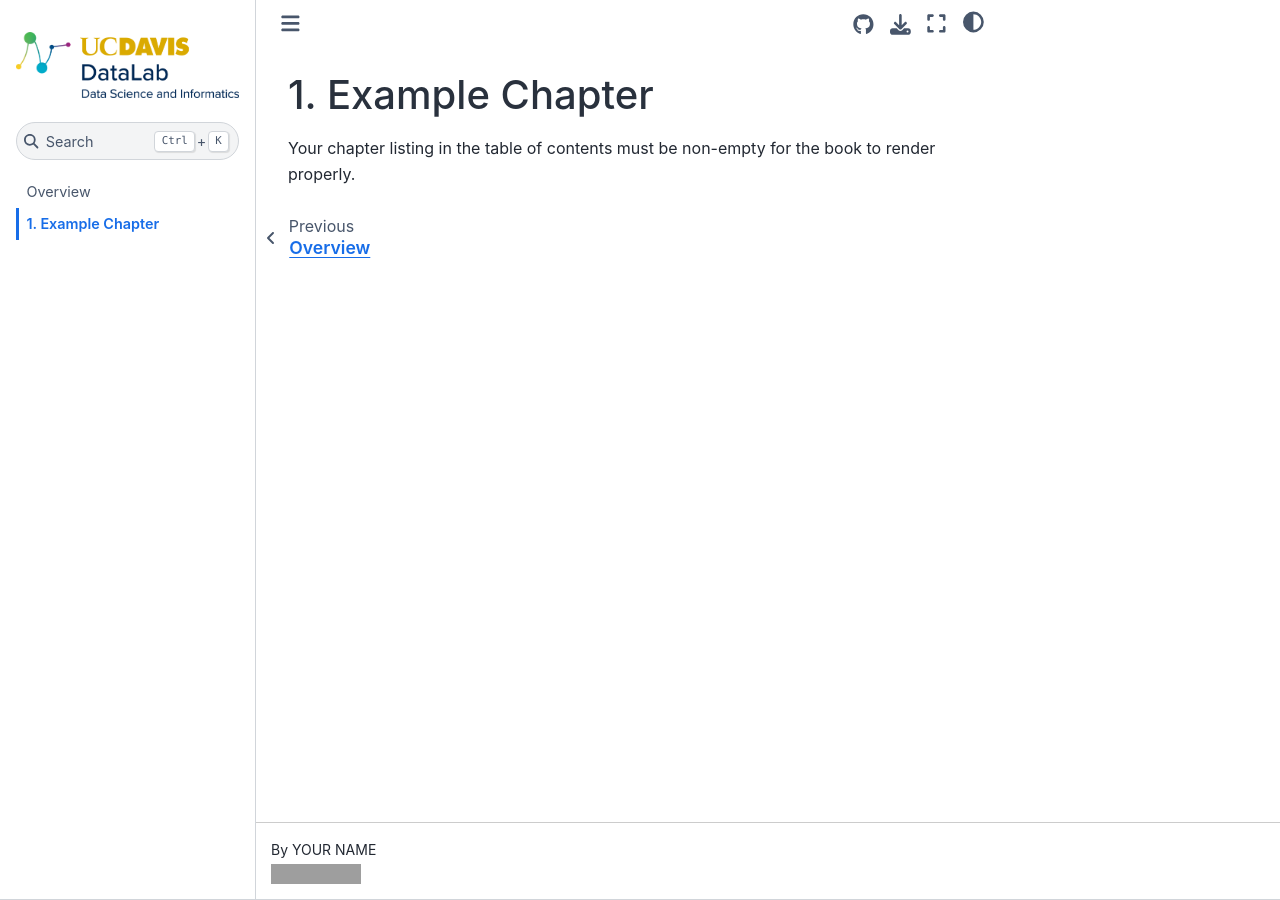
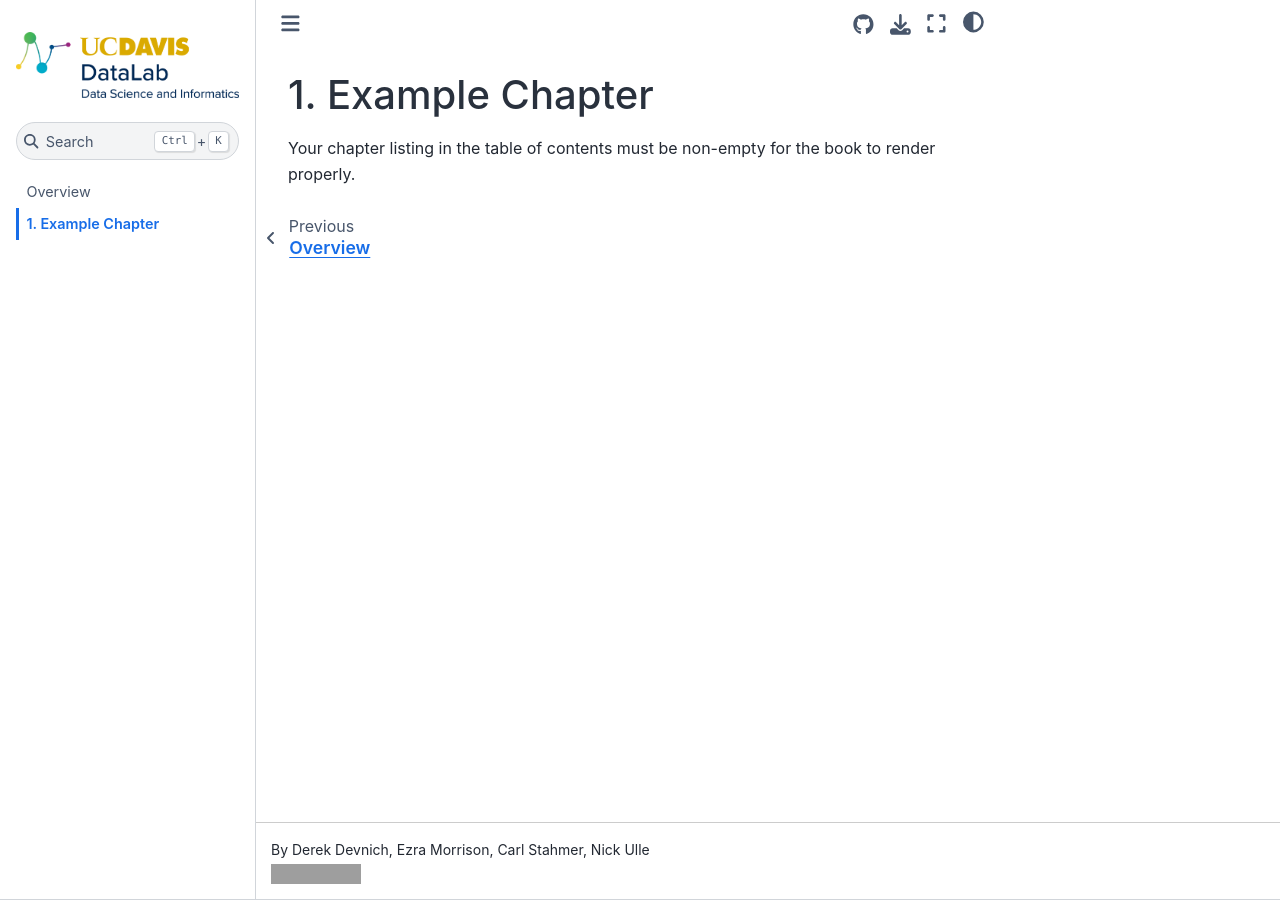
Before and after one commit to ucdavisdatalab/workshop_julia_basics, a Jupyter Book: the page built from chapters/01_example.md, in a window 1280 px wide. Built offline with Jupyter Book 1.0.4 settings and Sphinx 7.4.7 and the Sphinx Book theme 1.1.4, drawn with Linux system fonts in a browser that asks for light colours; grey boxes are pictures that could not be loaded.

Commit message:
Configure _config.yml.

```diff
--- a/_config.yml
+++ b/_config.yml
@@ -1,9 +1,9 @@
 # Book settings
 # Learn more at https://jupyterbook.org/customize/config.html
 
-title: WORKSHOP TITLE
-author: YOUR NAME
-copyright: "202X"
+title: Julia Basics
+author: Derek Devnich, Ezra Morrison, Carl Stahmer, Nick Ulle
+copyright: "2023"
 logo: img/datalab-logo-full-color-rgb-1.png
 only_build_toc_files: true
 
@@ -24,7 +24,7 @@
 
 # Information about where the book exists on the web
 repository:
-  url: https://github.com/ucdavisdatalab/<YOUR REPO>
+  url: https://github.com/ucdavisdatalab/workshop_julia_basics
   path_to_book: docs
 
 # Add GitHub buttons to your book
```
